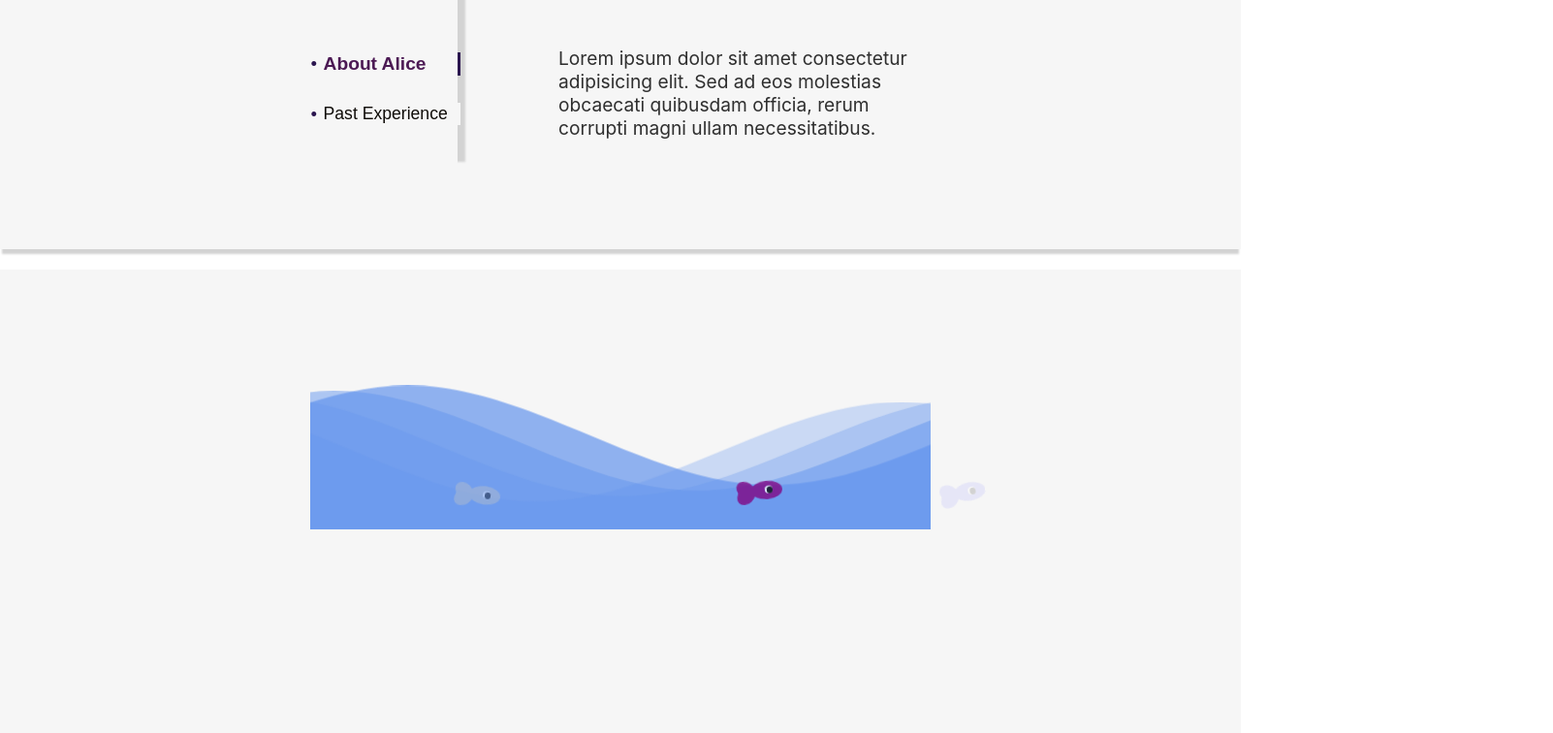
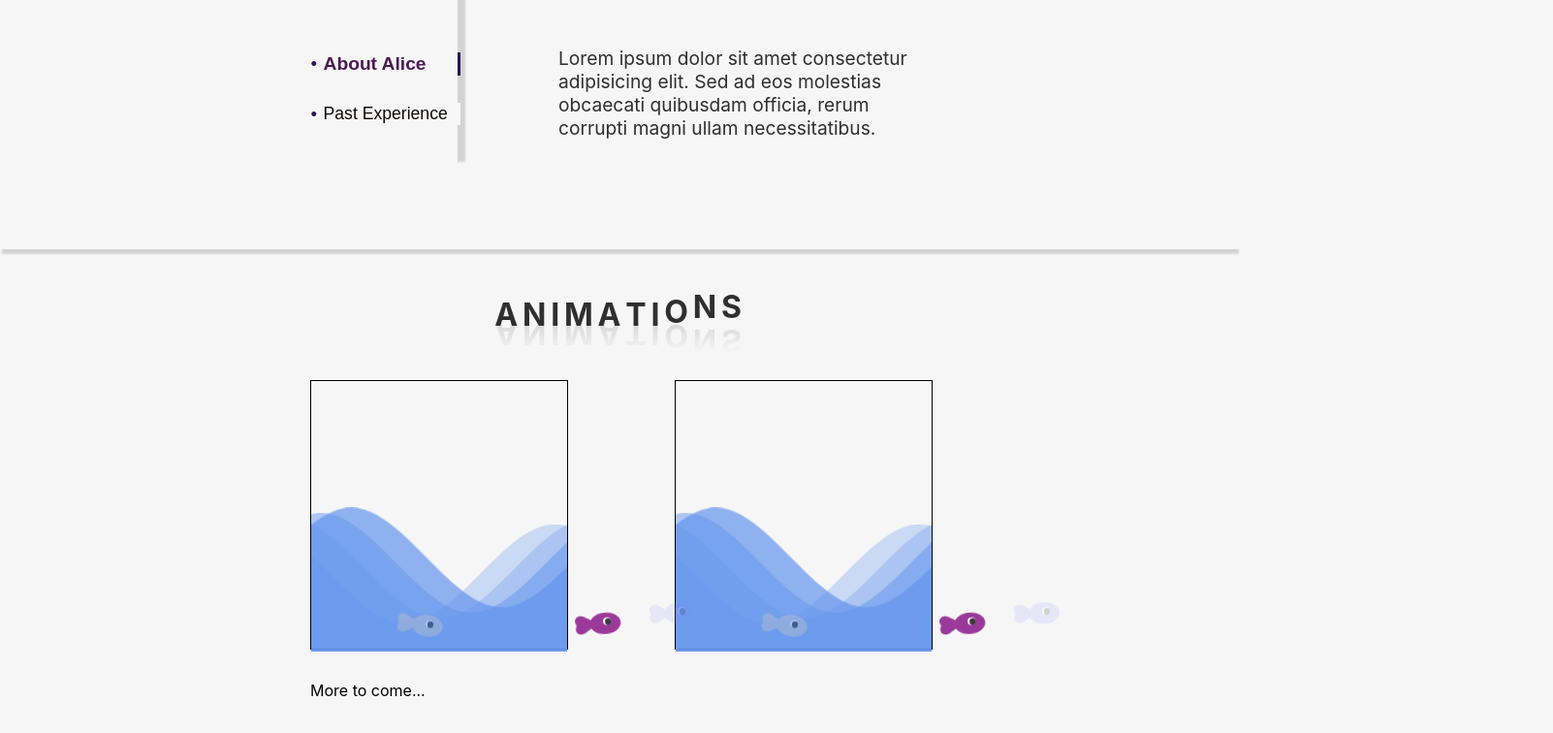
Before and after one commit to AliceBanica/Portofolio, a React (Create React App) app: page / in a window 1280 px wide. Shown: the part 869-1625 px from the top of the page at 97% size, 1602 px wide, since content can reach past the window. Built offline with nearby package versions, Linux system fonts and the light colour scheme.

Commit message:
create animations section

```diff
--- a/src/Components/About.css
+++ b/src/Components/About.css
@@ -123,7 +123,7 @@
 .experience-list > li {
     position: relative;
     padding: 1rem 0;
-    width: 22rem;
+    width: 21rem;
 }
 .experience-list > li {
     width: 22rem;
@@ -156,8 +156,10 @@
 
 .experience-period {
     padding: 0;
+    padding-top: 0.2rem;
     margin: 0;
-    color: var(--grey);
+    color: #979797;
+    font-size: 1rem;
 }
 
 .about-see-more {
@@ -189,14 +191,14 @@
 }
 .about-see-more-second {
     top: 0.3rem;
-    right: 3rem !important;
+    right: 2rem !important;
 }
 .about-see-more-third {
     top: -0.7rem;
 }
 .about-see-more-fourth {
     top: 0.3rem;
-    right: 3rem !important;
+    right: 2rem !important;
 }
 .about-see-more-fifth {
     top: -0.7rem;
--- a/src/Components/About.tsx
+++ b/src/Components/About.tsx
@@ -31,7 +31,7 @@ const Experience = ({ newHeight }: { newHeight: any }) => {
     let MasterDesc = () => {
         return <div>
             <ul  className='exp-desc-ul' >
-                <li>Solv specific research problems, with the use of specialized software products / devices for applications in Electrical Engineering; </li>
+                <li>Solve specific research problems, with the use of specialized software products / devices for applications in Electrical Engineering; </li>
                 <li className='exp-hidden'>&nbsp;</li>
             </ul>
         </div>
@@ -116,13 +116,13 @@ const Experience = ({ newHeight }: { newHeight: any }) => {
                     <li className='third-li'>
                         <div className='about-see-more about-see-more-third' onClick={() => { handleClickState(3) }}>?</div>
                         Master's Degree - Applied Informatics in Electrical Engineering (UPB)
-                        <p className='experience-period'>2020 - 2022</p>
+                        <p className='experience-period'>Oct 2020 - Iul 2022</p>
                     </li>
                     <li className='not-li'>&nbsp;</li>
                     <li className='fifth-li'>
                         <div className='about-see-more  about-see-more-fifth' onClick={() => { handleClickState(5) }}>?</div>
                         Bachelor's Degree - Applied Informatics in Electrical Engineering (UPB)
-                        <p className='experience-period'>2016-2020</p>
+                        <p className='experience-period'>Oct 2016 - Iul 2020</p>
                     </li>
                 </ul>
             </div>
--- a/src/Components/Animations.css
+++ b/src/Components/Animations.css
@@ -1,23 +1,133 @@
-.animations-section {
+.animations-section-1 {
     background-color: #f6f6f6;
     box-shadow: 0 7px 2px -2px #d3d3d3;
-    margin: 0;
+}
+
+.animations-section {
+    margin: 0 auto;
+    max-width: 50%;
+    float: none;
+    padding-bottom: 3rem;
 }
 
 .animations-container {
-    margin: 0 auto;
-    max-width: 50%;
-    float: none;
-
-    height: 40rem;
+    display: grid;
+    grid-template-columns: 1fr 1fr;
+    column-gap: 7rem;
 }
 
+.animations-container > div {
+    margin: 1rem 0;
+    border: 1px solid black;
+}
+/* ------------animations title */
+
+.animations-title {
+    display: flex;
+    justify-content: center;
+    align-items: center;
+    max-height: 3rem;
+    margin-top: 3rem;
+    margin-bottom: 2rem;
+    font-size: 2rem;
+    color: var(--darkGrey);
+    user-select: none;
+
+    -webkit-box-reflect: below -20px linear-gradient(transparent, rgba(0, 0, 0, 0.2));
+}
+
+.animations-title > span {
+    position: relative;
+    display: inline-block;
+    animation: waviy 1.5s infinite;
+    animation-delay: calc(0.1s * var(--letter));
+    letter-spacing: 0.3rem;
+    font-weight: bold;
+}
+
+/* .letter-div {
+    animation: color-letter 4s linear infinite !important;
+}
+
+.a {
+    --color-1: #281c2d;
+    --color-2: #8155ba;
+    --color-3: #695e93;
+}
+
+.n {
+    --color-1: #beafc2;
+    --color-2: #d9a1a0;
+    --color-3: #eae7fa;
+}
+
+.i {
+    --color-1: #281c2d;
+    --color-2: #8155ba;
+    --color-3: #695e93;
+}
+
+.m {
+    --color-1: #a58cb3;
+    --color-2: #d9a1a0;
+    --color-3: #eae7fa;
+}
+
+.t {
+    --color-1: #beafc2;
+    --color-2: #695e93;
+    --color-3: #8155ba;
+}
+
+.o {
+    --color-1: #281c2d;
+    --color-2: #9388a2;
+    --color-3: #341948;
+}
+
+@keyframes color-letter {
+    0% {
+        color: var(--color-1);
+    }
+    32% {
+        color: var(--color-1);
+    }
+    33% {
+        color: var(--color-2);
+    }
+    65% {
+        color: var(--color-2);
+    }
+    66% {
+        color: var(--color-3);
+    }
+    99% {
+        color: var(--color-3);
+    }
+    100% {
+        color: var(--color-1);
+    }
+} */
+
+@keyframes waviy {
+    0%,
+    40%,
+    100% {
+        transform: translateY(0);
+    }
+    20% {
+        transform: translateY(-0.5rem);
+    }
+}
+
+/* ------------end animations title */
+
+/* ----------------------- wave animation */
 .find-more-desc {
     width: 100%;
 }
 
 .css-waves {
-    /* position: relative; */
     width: 100%;
     height: 10rem;
     margin-bottom: -7px;
@@ -67,7 +177,6 @@
 .fish-1,
 .fish-2 {
     width: 1rem;
-    /* height: 80px; */
     margin: 0;
 }
 
@@ -94,7 +203,7 @@
 
     border-radius: 50%;
     width: 2rem;
-    height: 1.2rem;
+    height: 1.4rem;
 }
 
 .fish-body-1 {
@@ -137,8 +246,8 @@
     background-color: purple;
     border-radius: 50%;
     transform: rotate(40deg);
-    width: 1.3rem;
-    height: 1rem;
+    width: 1.2rem;
+    height: 0.8rem;
 }
 
 .fin-1 {
@@ -160,21 +269,21 @@
 
 @keyframes swim-1 {
     0% {
-        transform: translateY(15rem) translateX(-1.5rem) rotate(10deg);
+        transform: translateY(13rem) translateX(-1.5rem) rotate(10deg);
         opacity: 0;
     }
     25% {
-        transform: translateY(14rem) translateX(10rem) rotate(20deg);
+        transform: translateY(14rem) translateX(7rem) rotate(12deg);
     }
     50% {
-        transform: translateY(13.5rem) translateX(25rem);
+        transform: translateY(13.5rem) translateX(15rem);
     }
     75% {
-        transform: translateY(14rem) translateX(30rem) rotate(-10deg);
+        transform: translateY(14rem) translateX(19rem) rotate(-10deg);
         opacity: 0.8;
     }
     100% {
-        transform: translateY(13rem) translateX(43rem) rotate(-10deg);
+        transform: translateY(13rem) translateX(23rem) rotate(-10deg);
         opacity: 0;
     }
 }
@@ -185,41 +294,43 @@
         opacity: 0;
     }
     25% {
-        transform: translateY(11rem) translateX(10rem) rotate(10deg);
+        transform: translateY(11rem) translateX(6rem) rotate(10deg);
     }
     50% {
-        transform: translateY(12rem) translateX(25rem);
+        transform: translateY(11rem) translateX(14rem);
         opacity: 0.7;
     }
     75% {
-        transform: translateY(11rem) translateX(30rem) rotate(-10deg);
+        transform: translateY(10rem) translateX(18rem) rotate(-10deg);
         opacity: 0.7;
     }
     100% {
-        transform: translateY(12rem) translateX(43rem) rotate(-20deg);
+        transform: translateY(12rem) translateX(22rem) rotate(0deg);
         opacity: 0;
     }
 }
 
 @keyframes swim-3 {
     0% {
-        transform: translateY(2rem) translateX(-1.5rem) rotate(-20deg);
+        transform: translateY(5rem) translateX(-1.5rem) rotate(-20deg);
         opacity: 0;
     }
     25% {
-        transform: translateY(12rem) translateX(10rem) rotate(10deg);
+        transform: translateY(10rem) translateX(10rem) rotate(10deg);
         opacity: 0.7;
     }
     50% {
-        transform: translateY(8.5rem) translateX(25rem);
+        transform: translateY(9rem) translateX(12rem);
         opacity: 0.9;
     }
     75% {
-        transform: translateY(6rem) translateX(30rem) rotate(-10deg);
+        transform: translateY(7rem) translateX(17rem) rotate(-10deg);
         opacity: 0.7;
     }
     100% {
-        transform: translateY(5rem) translateX(43rem) rotate(-10deg);
+        transform: translateY(8rem) translateX(23rem) rotate(0deg);
         opacity: 0;
     }
 }
+
+/* -------------------end wave animation */
--- a/src/Components/Animations.tsx
+++ b/src/Components/Animations.tsx
@@ -1,8 +1,23 @@
 import React from 'react'
 import './Animations.css'
 
+
+const AnimationsTitle = () => {
+    return <div className="animations-title">
+        <span className="letter a" style = { {["--letter" as any]: 1 }}>A</span>
+        <span className="letter n" style = { {["--letter" as any]: 2 }}>N</span>
+        <span className="letter i" style = { {["--letter" as any]: 3 }}>I</span>
+        <span className="letter m" style = { {["--letter" as any]: 4 }}>M</span>
+        <span className="letter a" style = { {["--letter" as any]: 5 }}>A</span>
+        <span className="letter t" style = { {["--letter" as any]: 6 }}>T</span>
+        <span className="letter i" style = { {["--letter" as any]: 7 }}>I</span>
+        <span className="letter o" style = { {["--letter" as any]: 8 }}>O</span>
+        <span className="letter n" style = { {["--letter" as any]: 9 }}>N</span>
+        <span className="letter s" style = { {["--letter" as any]: 10 }}>S</span>
+    </div>
+}
 const OceanAnimation = () =>{
- return (<div className="find-more-desc" id='animations'>
+ return (<div className="find-more-desc">
             <div className='fish-container'>
                 <div className="fish-1" >
                     <div className="fish-body-1">
@@ -59,12 +74,19 @@ const OceanAnimation = () =>{
   )
 }
 
+
+
 const Animations = () => {
     return (
-        <section className='animations-section'>
-            <div className='animations-container'>
-                <OceanAnimation/>
-            </div>
+        <section className='animations-section-1' id='animations'>
+                <div className='animations-section'>
+                    <AnimationsTitle/>
+                    <div className='animations-container'>
+                        <OceanAnimation/>
+                        <OceanAnimation/>
+                        <p>More to come...</p>
+                    </div>
+                </div>
         </section>
     )
 
--- a/src/index.css
+++ b/src/index.css
@@ -17,6 +17,7 @@ body {
     -webkit-font-smoothing: antialiased;
     -moz-osx-font-smoothing: grayscale;
 
+    background-color: #f6f6f6;
     position: inherit !important;
 }
 
```
